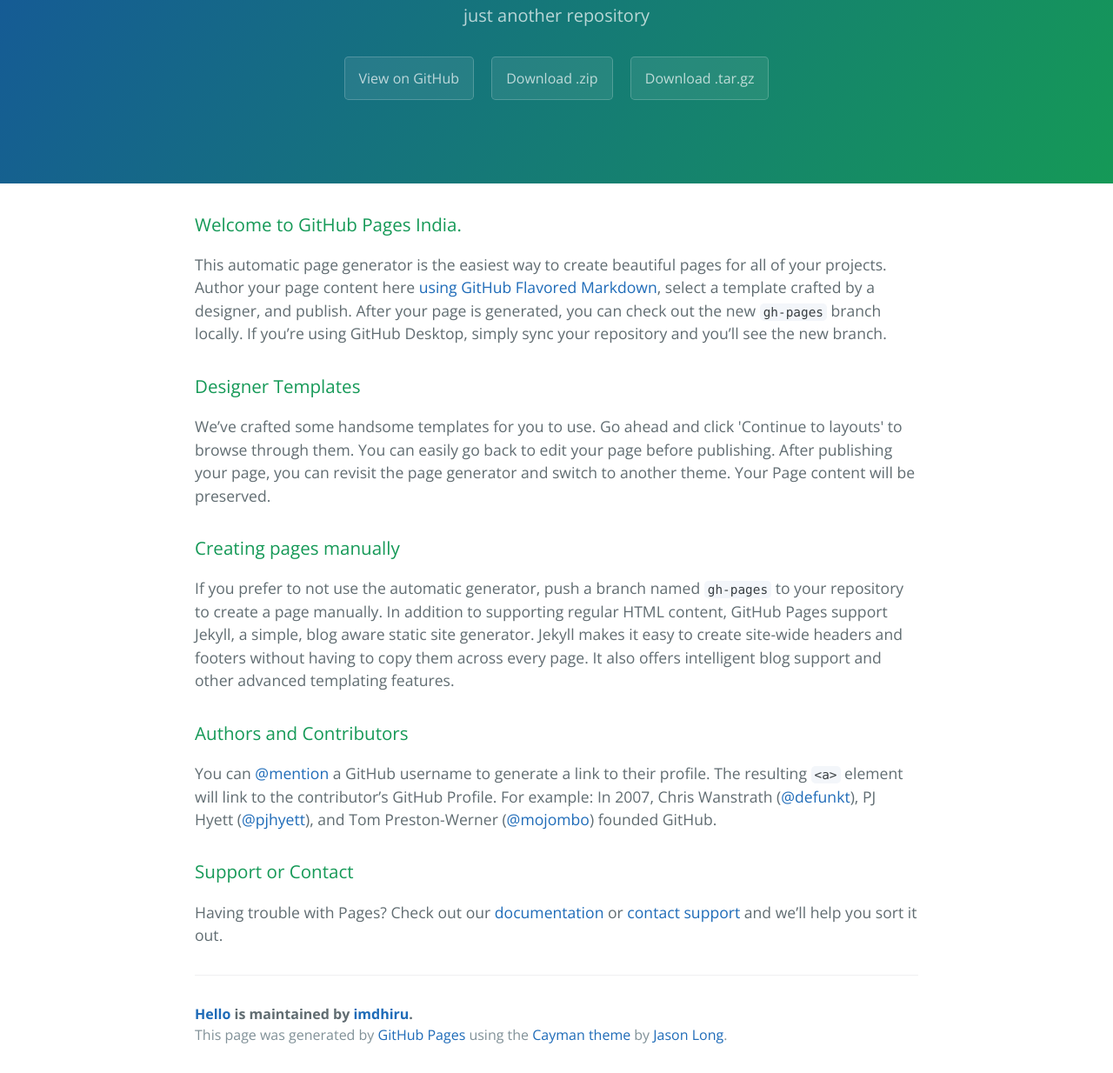
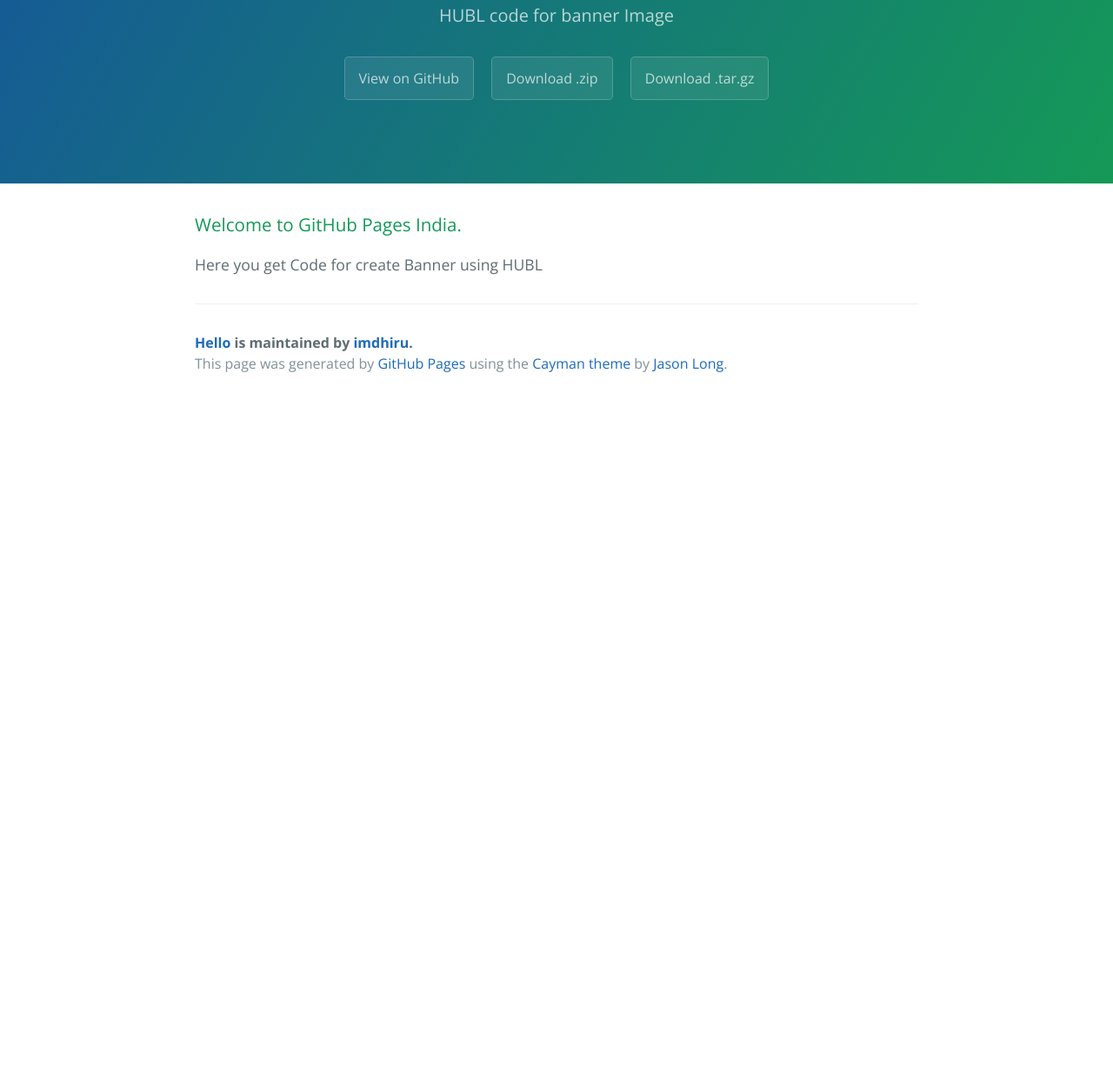
Before and after one commit to imdhiru/Banner-in-Hubl, a plain HTML site: page index.html in a window 1280 px wide. Shown: the part 172-1406 px from the top of the page at 87% size. After the commit the page ends 800 px from the top, so only its background shows below. Drawn offline with nearby package versions, Linux system fonts and the light colour scheme.

```diff
--- a/index.html
+++ b/index.html
@@ -12,7 +12,7 @@
   <body>
     <section class="page-header">
       <h1 class="project-name">Hello</h1>
-      <h2 class="project-tagline">just another repository</h2>
+      <h2 class="project-tagline">HUBL code for banner Image</h2>
       <a href="https://github.com/imdhiru/hello" class="btn">View on GitHub</a>
       <a href="https://github.com/imdhiru/hello/zipball/master" class="btn">Download .zip</a>
       <a href="https://github.com/imdhiru/hello/tarball/master" class="btn">Download .tar.gz</a>
@@ -22,27 +22,7 @@
       <h3>
 <a id="welcome-to-github-pages-india" class="anchor" href="#welcome-to-github-pages-india" aria-hidden="true"><span class="octicon octicon-link"></span></a>Welcome to GitHub Pages India.</h3>
 
-<p>This automatic page generator is the easiest way to create beautiful pages for all of your projects. Author your page content here <a href="https://guides.github.com/features/mastering-markdown/">using GitHub Flavored Markdown</a>, select a template crafted by a designer, and publish. After your page is generated, you can check out the new <code>gh-pages</code> branch locally. If you’re using GitHub Desktop, simply sync your repository and you’ll see the new branch.</p>
-
-<h3>
-<a id="designer-templates" class="anchor" href="#designer-templates" aria-hidden="true"><span class="octicon octicon-link"></span></a>Designer Templates</h3>
-
-<p>We’ve crafted some handsome templates for you to use. Go ahead and click 'Continue to layouts' to browse through them. You can easily go back to edit your page before publishing. After publishing your page, you can revisit the page generator and switch to another theme. Your Page content will be preserved.</p>
-
-<h3>
-<a id="creating-pages-manually" class="anchor" href="#creating-pages-manually" aria-hidden="true"><span class="octicon octicon-link"></span></a>Creating pages manually</h3>
-
-<p>If you prefer to not use the automatic generator, push a branch named <code>gh-pages</code> to your repository to create a page manually. In addition to supporting regular HTML content, GitHub Pages support Jekyll, a simple, blog aware static site generator. Jekyll makes it easy to create site-wide headers and footers without having to copy them across every page. It also offers intelligent blog support and other advanced templating features.</p>
-
-<h3>
-<a id="authors-and-contributors" class="anchor" href="#authors-and-contributors" aria-hidden="true"><span class="octicon octicon-link"></span></a>Authors and Contributors</h3>
-
-<p>You can <a href="https://github.com/blog/821" class="user-mention">@mention</a> a GitHub username to generate a link to their profile. The resulting <code>&lt;a&gt;</code> element will link to the contributor’s GitHub Profile. For example: In 2007, Chris Wanstrath (<a href="https://github.com/defunkt" class="user-mention">@defunkt</a>), PJ Hyett (<a href="https://github.com/pjhyett" class="user-mention">@pjhyett</a>), and Tom Preston-Werner (<a href="https://github.com/mojombo" class="user-mention">@mojombo</a>) founded GitHub.</p>
-
-<h3>
-<a id="support-or-contact" class="anchor" href="#support-or-contact" aria-hidden="true"><span class="octicon octicon-link"></span></a>Support or Contact</h3>
-
-<p>Having trouble with Pages? Check out our <a href="https://help.github.com/pages">documentation</a> or <a href="https://github.com/contact">contact support</a> and we’ll help you sort it out.</p>
+<p>Here you get Code for create Banner using HUBL</p>
 
       <footer class="site-footer">
         <span class="site-footer-owner"><a href="https://github.com/imdhiru/hello">Hello</a> is maintained by <a href="https://github.com/imdhiru">imdhiru</a>.</span>
```
Also changed, not shown: params.json (+1 -1 lines).
